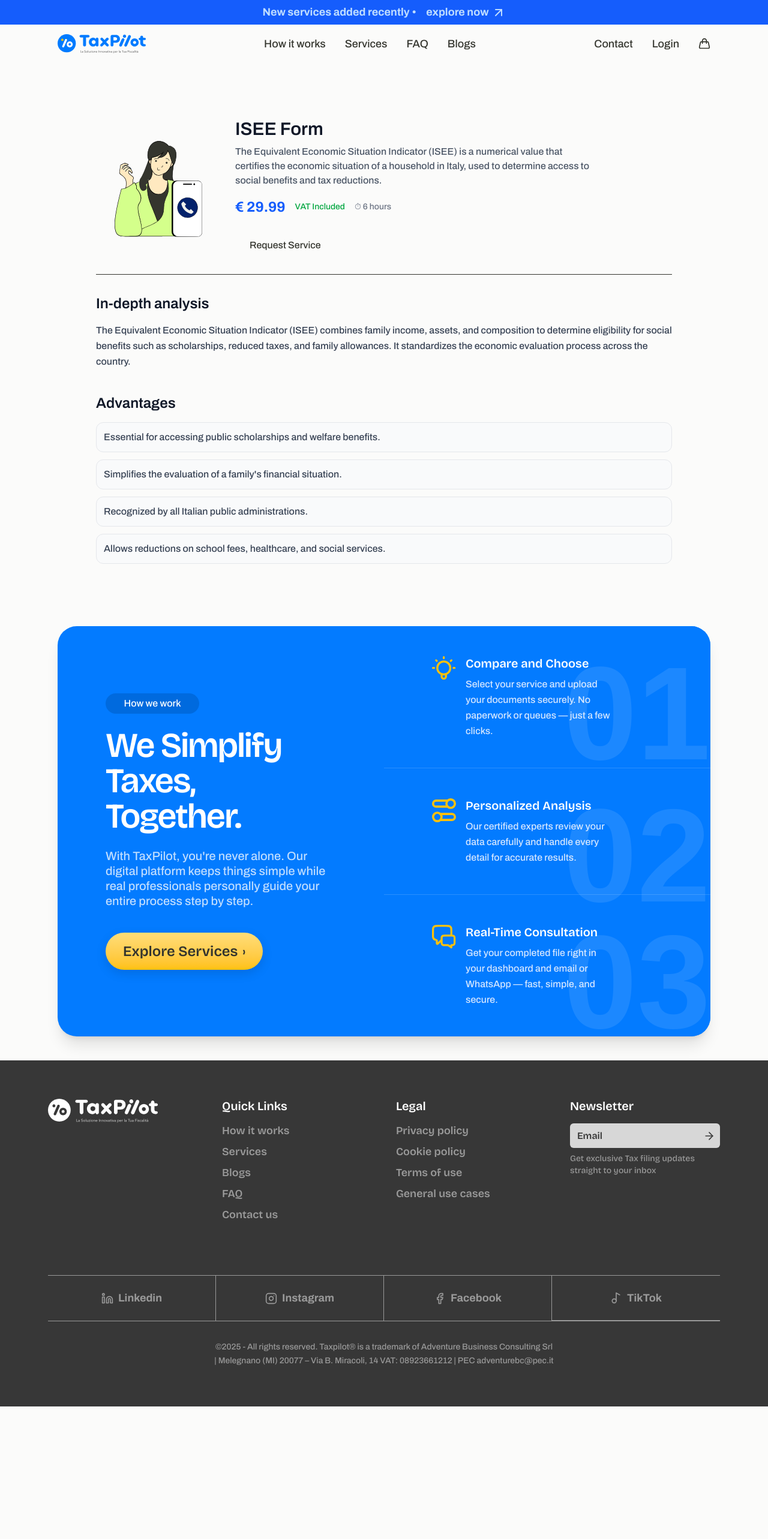
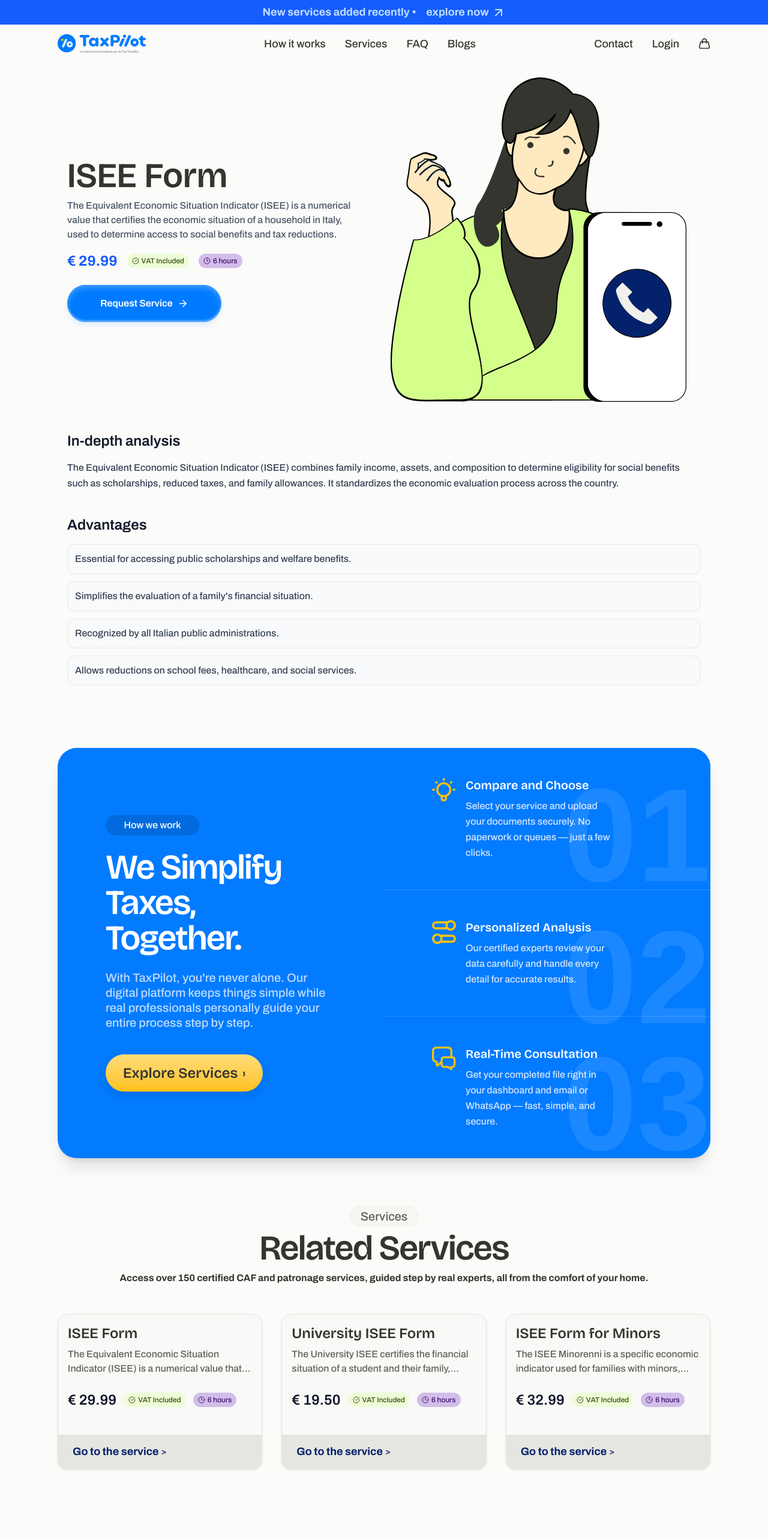
Before and after one commit to arqentech/tax-pilot-1, a React (Vite) app: page /services/isee-form in a window 1280 px wide. Shown: the top 2566 px of the page at 60% size. Before the commit the page ends 2345 px from the top, so only its background shows below. Built offline with nearby package versions, Linux system fonts and the light colour scheme; the HTML template or start-up script is replaced by a standard one; a web font is replaced by a local one.

Commit message:
Components added in single Service page

```diff
--- a/src/components/ui/FAQ.tsx
+++ b/src/components/ui/FAQ.tsx
@@ -1,8 +1,15 @@
 import { useState } from "react";
-import { faqData } from "../../data/FAQData";
-import Badge from "./Badge";
 
-export default function FAQ() {
+export interface FAQItem {
+  question: string;
+  answer: string;
+}
+
+interface FAQProps {
+  data: FAQItem[];
+}
+
+export default function FAQ({ data }: FAQProps) {
   const [openIndex, setOpenIndex] = useState<number | null>(null);
 
   const toggle = (index: number) => {
@@ -10,16 +17,9 @@
   };
 
   return (
-    <section className="py-20 text-center">
-      <Badge text="FAQ" width="77px" center />
-
-      <h2 className="font-bricolage font-extrabold mt-4 text-[38px] leading-[38px] lg:text-[58px] lg:leading-[59px] tracking-[-0.03em]">
-        <span className="block">Your Tax Questions,</span>
-        <span className="block">answered Simply.</span>
-      </h2>
-
+    <section className="py-4 text-center">
       <div className="mt-12 space-y-4 max-w-2xl mx-auto">
-        {faqData.map((item, index) => (
+        {data.map((item, index) => (
           <div
             key={index}
             className="border border-gray-200 rounded-xl p-4 cursor-pointer text-left"
@@ -30,7 +30,7 @@
                 {item.question}
               </p>
               <span
-                className={`transition-transform duration-200  text-3xl ${
+                className={`transition-transform duration-200 text-3xl ${
                   openIndex === index ? "rotate-45" : ""
                 }`}
               >
--- /dev/null
+++ b/src/components/ui/PrimaryButton.tsx
@@ -0,0 +1,39 @@
+import { ArrowRight } from "lucide-react";
+
+interface PrimaryButtonProps {
+  text: string;
+  width?: string;
+  bgColor?: string;
+  hoverColor?: string;
+  textColor?: string;
+  onClick?: () => void;
+}
+
+export default function PrimaryButton({
+  text,
+  width = "auto",
+  bgColor = "#007BFF",
+  hoverColor = "#0068d6",
+  textColor = "#FFFFFF",
+  onClick,
+}: PrimaryButtonProps) {
+  return (
+    <button
+      type="button"
+      onClick={onClick}
+      style={{
+        width,
+        height: "62px",
+        backgroundColor: bgColor,
+        color: textColor,
+        boxShadow:
+          "0px -3px 3px 0px #5DAAFF inset, 0px 5px 8px 0px #419CFF inset, 0px 6px 10px 0px #037BFF1A",
+      }}
+      className="mt-6 rounded-full px-6 font-semibold flex items-center justify-center gap-2 shadow-lg transition-all duration-200"
+      onMouseEnter={(e) => (e.currentTarget.style.backgroundColor = hoverColor)}
+      onMouseLeave={(e) => (e.currentTarget.style.backgroundColor = bgColor)}
+    >
+      {text} <ArrowRight size={18} />
+    </button>
+  );
+}
--- a/src/components/ui/TaxPilotSection.tsx
+++ b/src/components/ui/TaxPilotSection.tsx
@@ -4,7 +4,6 @@
   return (
     <section className="w-full flex justify-center py-10 px-4">
       <div className="bg-[#FFC107] w-full max-w-[430px] lg:max-w-[1200px] rounded-[28px] p-6 flex flex-col lg:flex-row lg:items-center gap-10 lg:gap-20">
-        {/* TEXT BLOCK */}
         <div className="flex-1">
           <h2 className="text-[28px] leading-[32px] font-extrabold text-[#0A0A0A] lg:text-[58px] lg:leading-[59px]">
             Ready to simplify <br /> your taxes with <br /> Tax Pilot?
@@ -32,7 +31,6 @@
           </button>
         </div>
 
-        {/* ILLUSTRATION */}
         <div className="flex-1 flex justify-center w-full">
           <img
             src="/svg/businesswoman-presents-business-report.svg"
--- a/src/data/FAQData.ts
+++ b/src/data/HomeFAQData.ts
@@ -1,8 +1,6 @@
-interface FAQItem {
-  question: string;
-  answer: string;
-}
-export const faqData: FAQItem[] = [
+import type { FAQItem } from "../components/ui/FAQ";
+
+export const homeFaqData: FAQItem[] = [
   { question: "How does TaxPilot work?", answer: "TaxPilot works by..." },
   {
     question: "What documents do I need to get started?",
--- a/src/pages/home/Home.tsx
+++ b/src/pages/home/Home.tsx
@@ -3,6 +3,7 @@
 import HowWeWork from "../../components/ui/HowWeWork";
 import TaxPilotSection from "../../components/ui/TaxPilotSection";
 import HeroSection from "./HeroSection";
+import HomePageFAQ from "./HomePageFAQ";
 import ServicesSection from "./HomeServicesSection";
 import TeamCard from "./TeamSection";
 import WhatDefinesUs from "./WhatDefinesUs";
@@ -15,7 +16,7 @@
       <HowWeWork />
       <ServicesSection />
       <TeamCard />
-      <FAQ />
+      <HomePageFAQ/>
       <BlogSection />
       <TaxPilotSection/>
     </div>
--- /dev/null
+++ b/src/pages/home/HomePageFAQ.tsx
@@ -0,0 +1,23 @@
+import Badge from "../../components/ui/Badge";
+import FAQ from "../../components/ui/FAQ";
+import { homeFaqData } from "../../data/HomeFAQData";
+
+function HomePageFAQ() {
+  return (
+    <div className="w-full py-20">
+      <div className="flex flex-col items-center ">
+        <Badge text="FAQ" width="77px" center />
+
+        <h2 className="font-bricolage font-extrabold mt-4 text-[38px] leading-[38px] lg:text-[58px] lg:leading-[59px] tracking-[-0.03em]">
+          <span className="block">Your Tax Questions,</span>
+          <span className="block">answered Simply.</span>
+        </h2>
+      </div>
+      <div>
+        <FAQ data={homeFaqData}/>
+      </div>
+    </div>
+  );
+}
+
+export default HomePageFAQ;
--- a/src/pages/service-details/Details.tsx
+++ b/src/pages/service-details/Details.tsx
@@ -1,6 +1,8 @@
 import React from "react";
 import { useParams, Link } from "react-router-dom";
 import { cardData } from "../../data/CardData";
+import { CheckCircle, Clock } from "lucide-react";
+import PrimaryButton from "../../components/ui/PrimaryButton";
 
 const Details: React.FC = () => {
   const { slug } = useParams<{ slug: string }>();
@@ -20,35 +22,44 @@
   }
 
   return (
-    <div className="mt-[84px] lg:mt-[92px] flex justify-center min-h-screen px-4 pb-16">
-      <div className="max-w-[960px] w-full">
-        <div className="flex flex-col md:flex-row items-center gap-6 border-b pb-6 mb-8">
-          <div className="p-6 rounded-2xl">
-            <img
-              src="/svg/client-calls-customer-care-for-support.svg"
-              alt={service.title}
-              className="w-40 h-40 object-contain"
-            />
-          </div>
-          <div className="flex-1">
-            <h1 className="text-3xl font-semibold text-gray-900">
+    <div className="flex justify-center min-h-screen px-4 pb-16">
+      <div className="w-full max-w-7xl">
+        <div className="flex flex-row flex-wrap md:flex-nowrap items-center gap-10 pb-6">
+          <div className="flex-1 order-1 md:order-1">
+            <h1 className="font-bricolage font-extrabold text-[44px] leading-[38px] lg:text-[58px] lg:leading-[59px]">
               {service.title}
             </h1>
             <p className="text-gray-600 mt-2 max-w-[600px]">
               {service.description}
             </p>
 
-            <div className="flex items-center gap-4 mt-4">
+            <div className="flex items-center gap-4 mt-4 flex-wrap">
               <span className="text-2xl font-bold text-blue-600">
                 € {service.price.toFixed(2)}
               </span>
               {service.vatIncluded && (
-                <span className="text-sm text-green-600">VAT Included</span>
+                <span className="bg-[#EEFCD7] flex items-center gap-1 text-[#36500C] text-xs font-medium px-2 py-1 rounded-full">
+                  <CheckCircle className="w-3 h-3" />
+                  VAT Included
+                </span>
               )}
-              <span className="text-sm text-gray-500">⏱ {service.hours}</span>
+              <span className="flex items-center gap-1 bg-[#D2BDE9] text-[#3C0D6D] text-xs font-medium px-2 py-1 rounded-full">
+                <Clock className="w-3 h-3" />
+                {service.hours}
+              </span>
             </div>
 
-            <button className="mt-6 px-6 py-3">Request Service</button>
+            <div className="mt-6">
+              <PrimaryButton text="Request Service" width="257px" />
+            </div>
+          </div>
+
+          <div className="flex-shrink-0 order-2 md:order-2 p-6 rounded-2xl flex justify-center">
+            <img
+              src="/svg/client-calls-customer-care-for-support.svg"
+              alt={service.title}
+              className="w-[311px] h-[341px] md:w-[400px] md:h-[450px] lg:w-[493px] lg:h-[542px] object-contain"
+            />
           </div>
         </div>
 
@@ -63,7 +74,6 @@
           </div>
         )}
 
-        {/* Advantages */}
         {service.advantages && (
           <div>
             <h2 className="text-2xl font-semibold mb-4 text-gray-900">
--- /dev/null
+++ b/src/pages/service-details/RelatedServices.tsx
@@ -0,0 +1,66 @@
+import { useState } from "react";
+import { cardData } from "../../data/CardData";
+import ServiceCard from "../../components/ui/ServiceCard";
+import Badge from "../../components/ui/Badge";
+
+const RelatedServices = () => {
+  const [searchQuery, setSearchQuery] = useState("");
+
+  const filteredServices = cardData.filter(
+    (service) =>
+      service.title.toLowerCase().includes(searchQuery.toLowerCase()) ||
+      service.description.toLowerCase().includes(searchQuery.toLowerCase())
+  );
+
+  const displayServices = filteredServices.slice(0, 3);
+
+  return (
+    <section className="w-full py-10">
+      <div className="container-main">
+        <div className="w-full flex flex-col items-center justify-center text-center mb-12">
+          <Badge text="Services " width="115px" />
+
+          <h2 className="font-bricolage heading-base">Related Services</h2>
+
+          <p className="text-base">
+            Access over 150 certified CAF and patronage services, guided step by
+            real experts, all from the comfort of your home.
+          </p>
+        </div>
+
+        <div className="block md:hidden overflow-x-auto scrollbar-hide">
+          <div className="flex gap-4 px-4">
+            {displayServices.map((service) => (
+              <div key={service.link} className="min-w-[280px]">
+                <ServiceCard
+                  title={service.title}
+                  description={service.description}
+                  price={service.price}
+                  vatIncluded={service.vatIncluded}
+                  hours={service.hours}
+                  link={service.link}
+                />
+              </div>
+            ))}
+          </div>
+        </div>
+
+        <div className="hidden md:grid md:grid-cols-2 lg:grid-cols-3 gap-8 mb-12">
+          {displayServices.map((service) => (
+            <ServiceCard
+              key={service.link}
+              title={service.title}
+              description={service.description}
+              price={service.price}
+              vatIncluded={service.vatIncluded}
+              hours={service.hours}
+              link={service.link}
+            />
+          ))}
+        </div>
+      </div>
+    </section>
+  );
+};
+
+export default RelatedServices;
--- a/src/pages/service-details/ServiceDetails.tsx
+++ b/src/pages/service-details/ServiceDetails.tsx
@@ -1,11 +1,15 @@
 import HowWeWork from "../../components/ui/HowWeWork";
+import TaxPilotSection from "../../components/ui/TaxPilotSection";
 import Details from "./Details";
+import RelatedServices from "./RelatedServices";
 
 function ServiceDetails() {
   return (
     <div className="flex flex-col">
       <Details />
       <HowWeWork />
+      <RelatedServices />
+      <TaxPilotSection />
     </div>
   );
 }
```
Also changed, not shown: src/components/layout/footer/Footer.tsx (+0 -7 lines), src/pages/service-details/ServicesFAQ.tsx (added).
